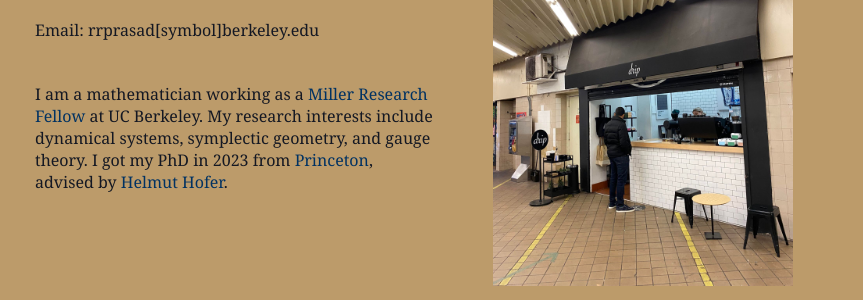
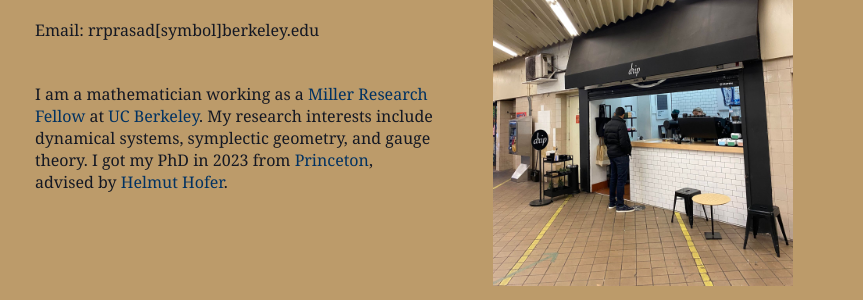
Before and after one commit to r0hilp/r0hilp.github.io, a Jekyll site: the page index.html, which Jekyll copies as it is, in a window 1280 px wide. Shown: the part 167-467 px from the top of the page, without its empty margins (48-911 px from the left). Built offline with Jekyll 4.4.1, drawn with Linux system fonts in a browser that asks for light colours.

Commit message:
add berkeley math link

```diff
--- a/index.html
+++ b/index.html
@@ -26,7 +26,7 @@
   <h1>Rohil Prasad</h1>
   <p>Email: rrprasad[symbol]berkeley.edu</p><br/>
 
-  <p> I am a mathematician working as a <a href="https://miller.berkeley.edu/">Miller Research Fellow</a> at UC Berkeley. My research interests include dynamical systems, symplectic geometry, and gauge theory. I got my PhD in 2023 from <a href="https://www.math.princeton.edu">Princeton</a>, advised by <a href="https://www.ias.edu/math/people/faculty/hofer">Helmut Hofer</a>.</p>
+  <p> I am a mathematician working as a <a href="https://miller.berkeley.edu/">Miller Research Fellow</a> at <a href="https://math.berkeley.edu">UC Berkeley</a>. My research interests include dynamical systems, symplectic geometry, and gauge theory. I got my PhD in 2023 from <a href="https://www.math.princeton.edu">Princeton</a>, advised by <a href="https://www.ias.edu/math/people/faculty/hofer">Helmut Hofer</a>.</p>
   <br/>
   <!-- <p><a href="./papers.html">Papers</a> / <a href="./assets/docs/cv.pdf">CV</a> / <a href="./talks.html">Video</a></p> -->
   </td>
```
